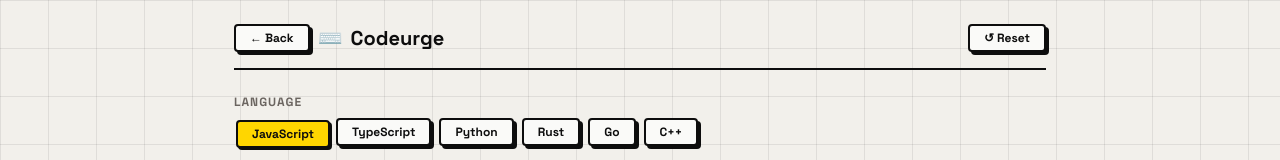
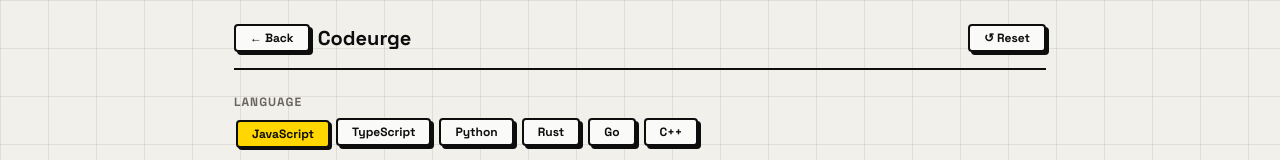
Before and after one commit to codeurge123/Codeurge, a React (Vite) app: page /test in a window 1280 px wide. Shown: the top 160 px of the page. Built offline with nearby package versions, Linux system fonts and the light colour scheme.

Commit message:
inital commit 2

```diff
--- a/src/components/TypingTest.jsx
+++ b/src/components/TypingTest.jsx
@@ -215,7 +215,7 @@
             >
               ← Back
             </button>
-            <span>⌨️</span> Codeurge
+            Codeurge
           </div>
           <button
             className="nb-btn nb-btn-white nb-btn-sm"
```
